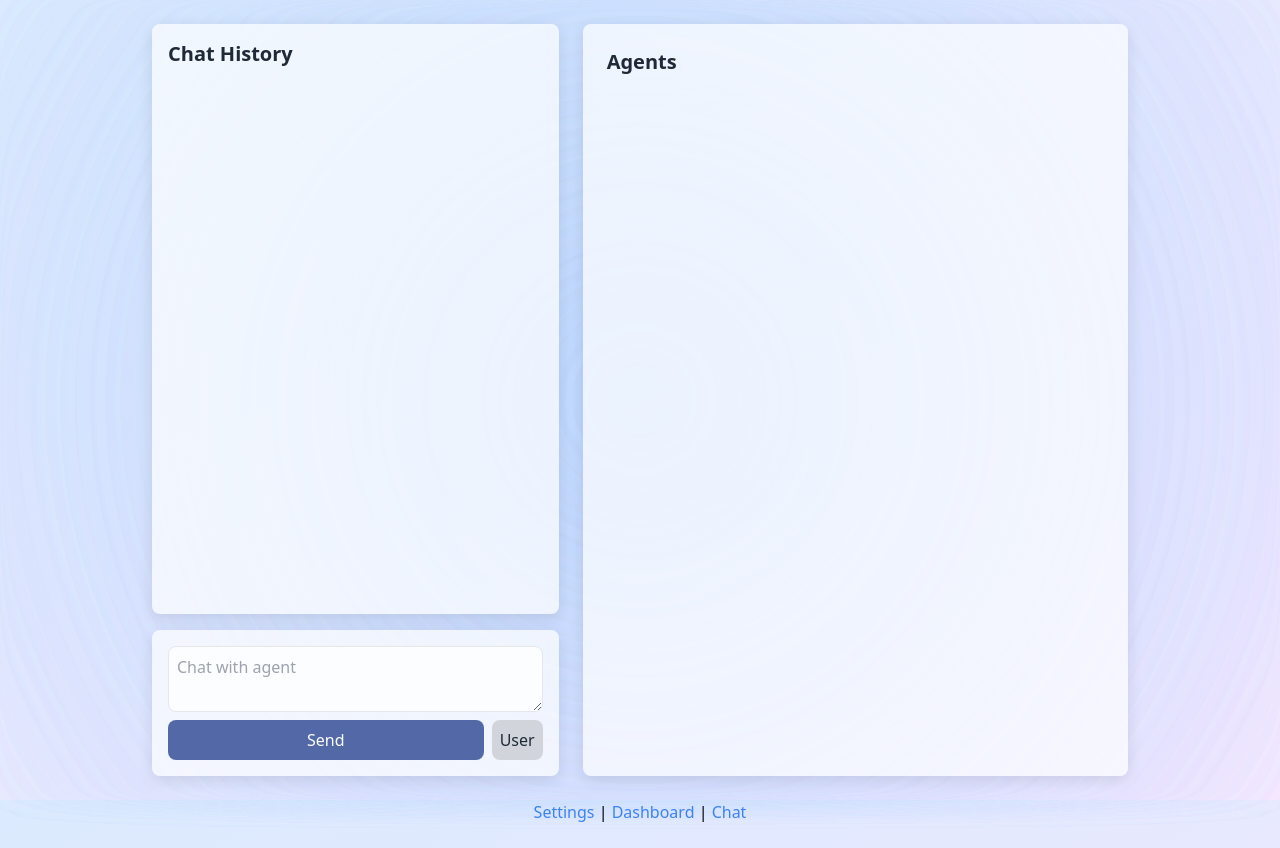
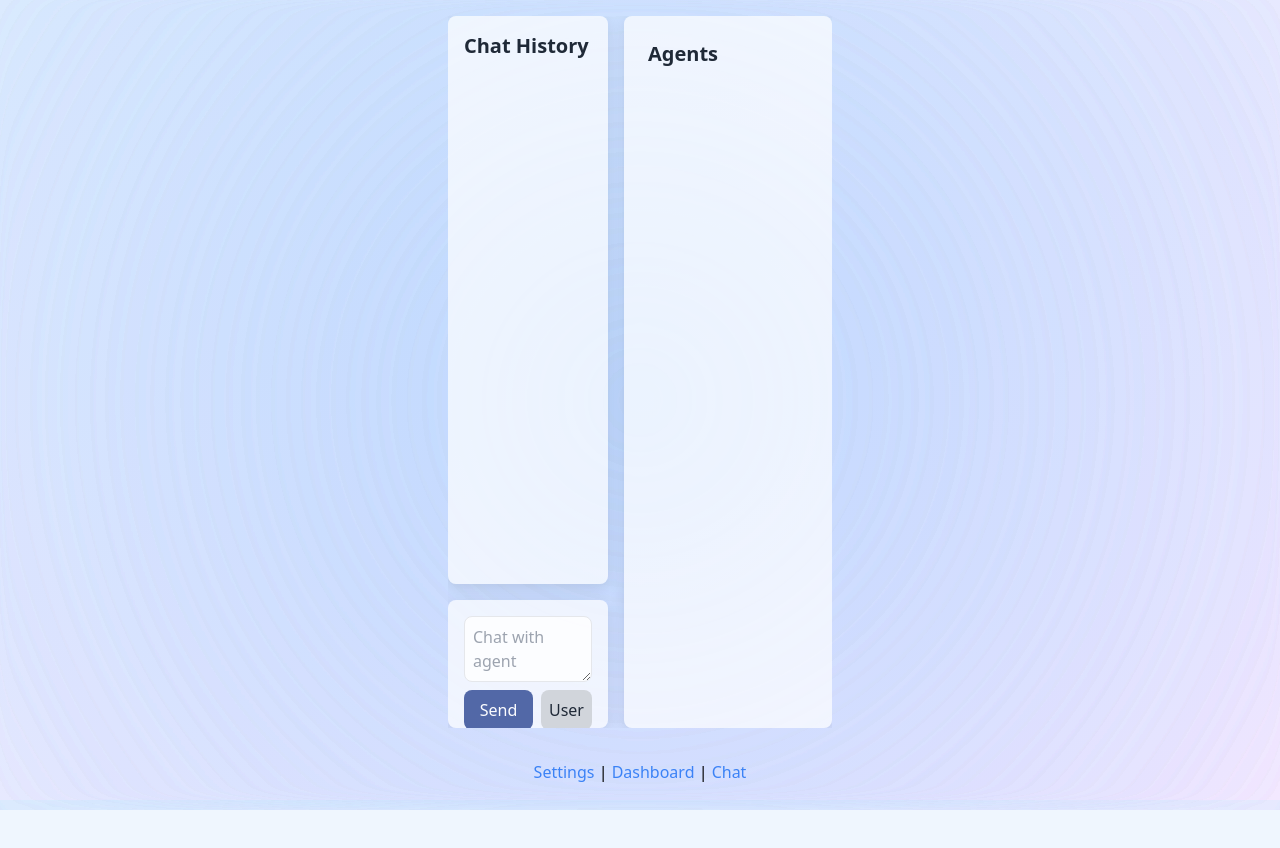
Before and after one commit to imars/seclorum, a Flask app: template seclorum/web/templates/chat.html in a window 1280 px wide. After the commit the page ends 810 px from the top, so only its background shows below. Run offline with Flask 3, Linux system fonts and the light colour scheme; the template is opened without the code that fills it, so the values that code supplies are empty; parts of the project's set-up code (start-up, migrations or seed data) failed here and were passed over; some libraries are stand-ins or nearby versions.

Commit message:
Fix chat interface layout, add mode switching via URL, and handle empty JSON in memory save

```diff
--- a/seclorum/web/templates/chat.html
+++ b/seclorum/web/templates/chat.html
@@ -14,42 +14,39 @@
         .glow::after { content: ''; position: absolute; top: -10px; left: -10px; right: -10px; bottom: -10px; background: radial-gradient(circle, rgba(147, 197, 253, 0.2), transparent); z-index: -1; filter: blur(10px); }
         .dark .glow::after { background: radial-gradient(circle, rgba(59, 130, 246, 0.2), transparent); }
         .agent-output { max-height: 200px; overflow-y: auto; }
-        /* Hide scrollbars */
         .no-scrollbar { -ms-overflow-style: none; scrollbar-width: none; }
         .no-scrollbar::-webkit-scrollbar { display: none; }
+        .history-container { max-height: calc(100vh - 20rem); } /* Adjust based on input + footer height */
     </style>
 </head>
-<body class="h-screen bg-gradient-to-br from-blue-100 to-purple-100 dark:from-slate-800 dark:to-slate-900 font-sans overflow-hidden transition-colors duration-300">
-    <div class="h-full max-w-5xl mx-auto flex space-x-6 p-6" x-data="appData">
-        <div class="w-5/12 flex flex-col space-y-4 h-full">
+<body class="bg-gradient-to-br from-blue-100 to-purple-100 dark:from-slate-800 dark:to-slate-900 font-sans transition-colors duration-300 flex flex-col h-screen">
+    <div class="flex-1 flex flex-col max-w-5xl mx-auto p-4 overflow-hidden" x-data="appData">
+        <div class="flex flex-col h-full space-y-4">
+            <div class="flex space-x-4 flex-1 overflow-hidden">
+                <div class="w-5/12 flex flex-col space-y-4">
                     <div class="panel p-4 glow flex flex-col flex-1">
                         <h2 class="text-xl font-semibold text-gray-800 dark:text-gray-100 mb-4" x-text="mode === 'user' ? 'Chat History' : 'Available Agents'"></h2>
-                <div class="flex-1 overflow-y-auto flex flex-col-reverse no-scrollbar" x-ref="history" @mousedown="startDrag($event)" @mousemove="drag($event)" @mouseup="stopDrag()" @mouseleave="stopDrag()">
+                        <div class="flex-1 overflow-y-auto no-scrollbar flex flex-col history-container" x-ref="history" @mousedown="startDrag($event)" @mousemove="drag($event)" @mouseup="stopDrag()" @mouseleave="stopDrag()" @wheel="wheelScroll($event)">
+                            <div class="flex-1"></div> <!-- Spacer to push content to bottom -->
                             <template x-if="mode === 'user'">
-                        <template x-for="(entry, index) in conversationHistory.slice().reverse()" :key="index">
+                                <template x-for="(entry, index) in conversationHistory" :key="index">
                                     <div class="panel mb-2 p-3" x-text="entry"></div>
                                 </template>
                             </template>
                             <template x-if="mode === 'agent'">
                                 <div>
-                            <div class="panel mb-2 p-3 cursor-pointer" :class="{ 'active-agent': selectedAgent === 'master' }" @click="selectedAgent = 'master'; saveState(); console.log('Selected MasterNode, selectedAgent:', selectedAgent)" x-text="'MasterNode: Coordinating agents'"></div>
+                                    <div class="panel mb-2 p-3 cursor-pointer" :class="{ 'active-agent': selectedAgent === 'master' }" @click="selectedAgent = 'master'; saveState()" x-text="'MasterNode: Coordinating agents'"></div>
                                     <template x-for="(agent, id) in agents" :key="id">
-                                <div class="panel mb-2 p-3 cursor-pointer" :class="{ 'active-agent': selectedAgent === id }" @click="selectedAgent = id; saveState(); console.log('Selected Agent', id, 'selectedAgent:', selectedAgent)" x-text="`Agent ${id}: ${agent.description || 'Idle'}`"></div>
+                                        <div class="panel mb-2 p-3 cursor-pointer" :class="{ 'active-agent': selectedAgent === id }" @click="selectedAgent = id; saveState()" x-text="`Agent ${id}: ${agent.description || 'Idle'}`"></div>
                                     </template>
                                 </div>
                             </template>
                         </div>
                     </div>
-            <div class="panel p-4 glow">
+                    <div class="panel p-4 glow shrink-0 h-32"> <!-- Fixed height for input panel -->
                         <form @submit.prevent="submitInput(input)" method="POST" :action="'/chat?mode=' + mode + (selectedAgent ? '&task_id=' + selectedAgent : '')">
                             <div class="flex flex-col space-y-2">
-                        <textarea
-                            name="input"
-                            x-model="input"
-                            :placeholder="mode === 'user' ? 'Chat with agent' : 'Enter agent command or task'"
-                            class="w-full p-2 border rounded-lg bg-white/80 dark:bg-slate-600 dark:text-white focus:outline-none focus:ring-2 focus:ring-blue-400 resize-y min-h-[2.5rem] max-h-[10rem]"
-                            @input="adjustHeight($event.target)"
-                        ></textarea>
+                                <textarea name="input" x-model="input" :placeholder="mode === 'user' ? 'Chat with agent' : 'Enter agent command or task'" class="w-full p-2 border rounded-lg bg-white/80 dark:bg-slate-600 dark:text-white focus:outline-none focus:ring-2 focus:ring-blue-400 resize-y min-h-[2.5rem] max-h-[8rem]" @input="adjustHeight($event.target)"></textarea>
                                 <div class="flex space-x-2">
                                     <input type="submit" value="Send" class="flex-1 p-2 bg-blue-900 dark:bg-blue-800 text-white rounded-lg hover:bg-blue-800 dark:hover:bg-blue-700 opacity-75">
                                     <button type="button" @click="toggleMode()" class="p-2 bg-gray-300 dark:bg-gray-600 text-gray-800 dark:text-white rounded-lg hover:bg-gray-400 dark:hover:bg-gray-500">
@@ -62,7 +59,7 @@
                 </div>
                 <div class="w-7/12 panel p-6 glow flex-1">
                     <h2 class="text-xl font-semibold text-gray-800 dark:text-gray-100 mb-4" x-text="mode === 'user' ? 'Agents' : 'Agent Details'"></h2>
-            <div class="space-y-4">
+                    <div class="space-y-4 h-full overflow-y-auto">
                         <template x-if="mode === 'user'">
                             <template x-for="(agent, id) in agents" :key="id">
                                 <div class="panel p-3 agent-output" :class="{ 'active-agent': selectedAgent === id }" @click="selectedAgent = id">
@@ -88,16 +85,18 @@
                     </div>
                 </div>
             </div>
-    <p class="max-w-5xl mx-auto text-center pb-6">
+        </div>
+    </div>
+    <footer class="max-w-5xl mx-auto text-center py-4 shrink-0">
         <a :href="'/settings?mode=' + mode + (selectedAgent ? '&task_id=' + selectedAgent : '')" class="text-blue-500 dark:text-blue-400 hover:underline">Settings</a> |
         <a :href="'/dashboard?mode=' + mode + (selectedAgent ? '&task_id=' + selectedAgent : '')" class="text-blue-500 dark:text-blue-400 hover:underline">Dashboard</a> |
         <a :href="'/chat?mode=' + mode + (selectedAgent ? '&task_id=' + selectedAgent : '')" class="text-blue-500 dark:text-blue-400 hover:underline">Chat</a>
-    </p>
+    </footer>
 <script>
     document.addEventListener('alpine:init', () => {
         Alpine.data('appData', () => ({
             darkMode: localStorage.getItem('darkMode') === 'true',
-            mode: localStorage.getItem('chatMode') || ('{{ mode }}' === 'agent' ? 'agent' : 'user'),
+            mode: localStorage.getItem('chatMode') || new URLSearchParams(window.location.search).get('mode') || ('{{ mode }}' === 'agent' ? 'agent' : 'user'),
             conversationHistory: ({{ conversation_history|tojson|safe }} || '').split('\n').filter(line => line.trim()),
             agents: {{ agents|tojson|safe }} || {},
             tasks: {{ tasks|tojson|safe }} || {},
@@ -107,9 +106,11 @@
             isDragging: false,
             startY: 0,
             scrollTop: 0,
+            scrollSpeed: 1.5,
             init() {
                 console.log('Initial mode:', this.mode, 'selectedAgent:', this.selectedAgent);
                 document.documentElement.classList.toggle('dark', this.darkMode);
+                this.updateModeFromURL();
                 const socket = io('http://127.0.0.1:5000');
                 socket.on('connect', () => console.log('SocketIO connected'));
                 socket.on('disconnect', () => console.log('SocketIO disconnected'));
@@ -128,7 +129,7 @@
                     if (data.task_id && this.agentHistories[data.task_id] !== undefined) {
                         this.agentHistories[data.task_id] = (this.agentHistories[data.task_id] ? this.agentHistories[data.task_id] + '\n' : '') + `User: ${data.prompt}\nAgent: ${data.response}`;
                     }
-                    this.$refs.history.scrollTop = 0;
+                    this.$refs.history.scrollTop = this.$refs.history.scrollHeight;
                 });
                 socket.on('reset_storage', () => {
                     console.log('Resetting local storage');
@@ -144,6 +145,15 @@
             saveState() {
                 localStorage.setItem('chatMode', this.mode);
                 localStorage.setItem('selectedAgent', this.selectedAgent);
+                window.history.pushState({}, document.title, '/chat?mode=' + this.mode + (this.selectedAgent ? '&task_id=' + this.selectedAgent : ''));
+            },
+            updateModeFromURL() {
+                const urlParams = new URLSearchParams(window.location.search);
+                const modeFromURL = urlParams.get('mode');
+                if (modeFromURL && ['user', 'agent'].includes(modeFromURL)) {
+                    this.mode = modeFromURL;
+                    this.saveState();
+                }
             },
             toggleMode() {
                 this.mode = this.mode === 'user' ? 'agent' : 'user';
@@ -165,15 +175,9 @@
                             if (this.mode === 'task') {
                                 console.log('Reloading for task mode');
                                 window.location.reload();
-                            } else {
-                                console.log('Agent mode, waiting for SocketIO');
                             }
-                        } else {
-                            console.error('Fetch failed:', response.status);
                         }
                     }).catch(error => console.error('Fetch error:', error));
-                } else {
-                    console.log('Empty input, skipping submit');
                 }
             },
             adjustHeight(el) {
@@ -181,19 +185,26 @@
                 el.style.height = `${el.scrollHeight}px`;
             },
             startDrag(event) {
+                if (event.button === 0) {
                     this.isDragging = true;
-                this.startY = event.pageY;
+                    this.startY = event.pageY - this.$refs.history.getBoundingClientRect().top;
                     this.scrollTop = this.$refs.history.scrollTop;
                     event.preventDefault();
+                }
             },
             drag(event) {
                 if (this.isDragging) {
-                    const delta = this.startY - event.pageY;
+                    const delta = (this.startY - (event.pageY - this.$refs.history.getBoundingClientRect().top)) * this.scrollSpeed;
                     this.$refs.history.scrollTop = this.scrollTop + delta;
+                    event.preventDefault();
                 }
             },
             stopDrag() {
                 this.isDragging = false;
+            },
+            wheelScroll(event) {
+                this.$refs.history.scrollTop += event.deltaY * this.scrollSpeed;
+                event.preventDefault();
             }
         }));
     });
```
Also changed, not shown: seclorum/memory/core.py (+10 -4 lines). Lines whose indentation alone changed are shown as unchanged.
